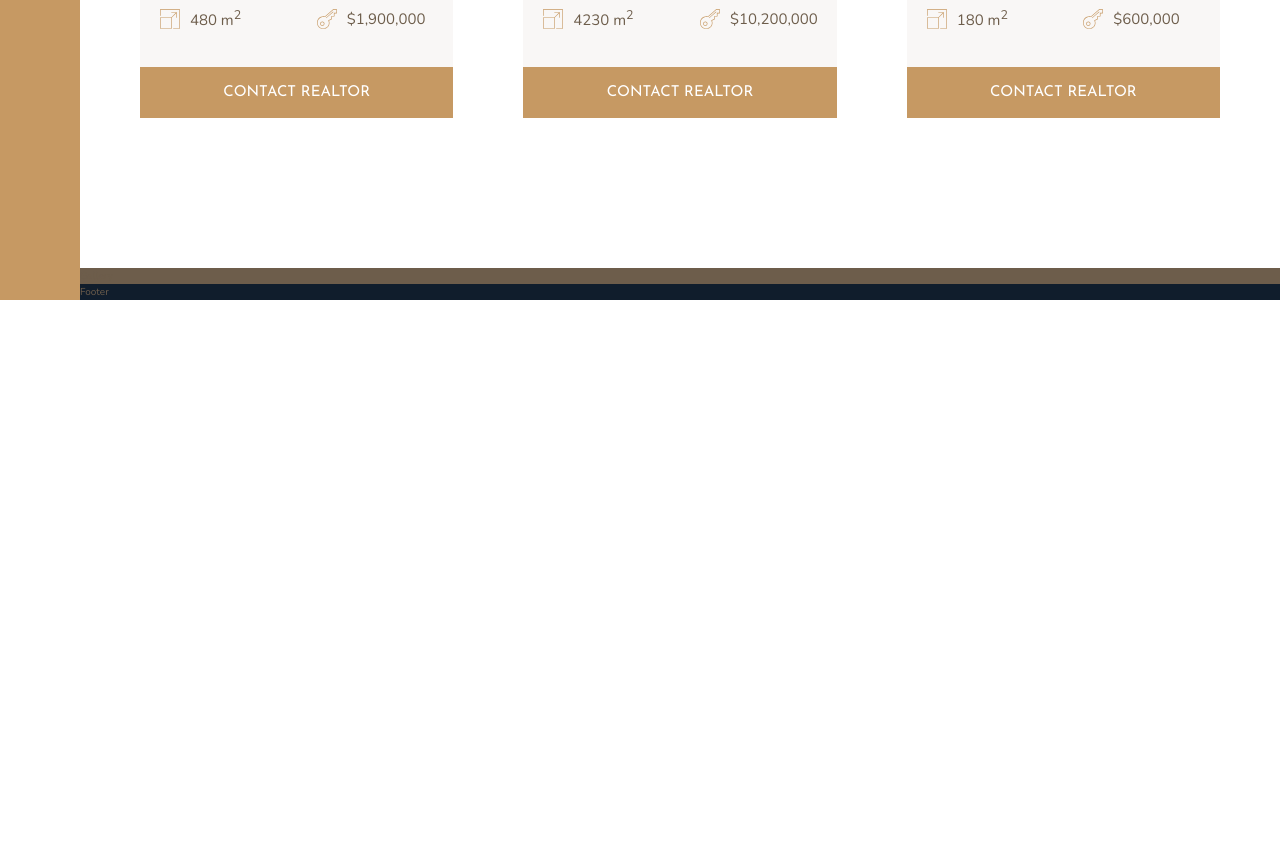
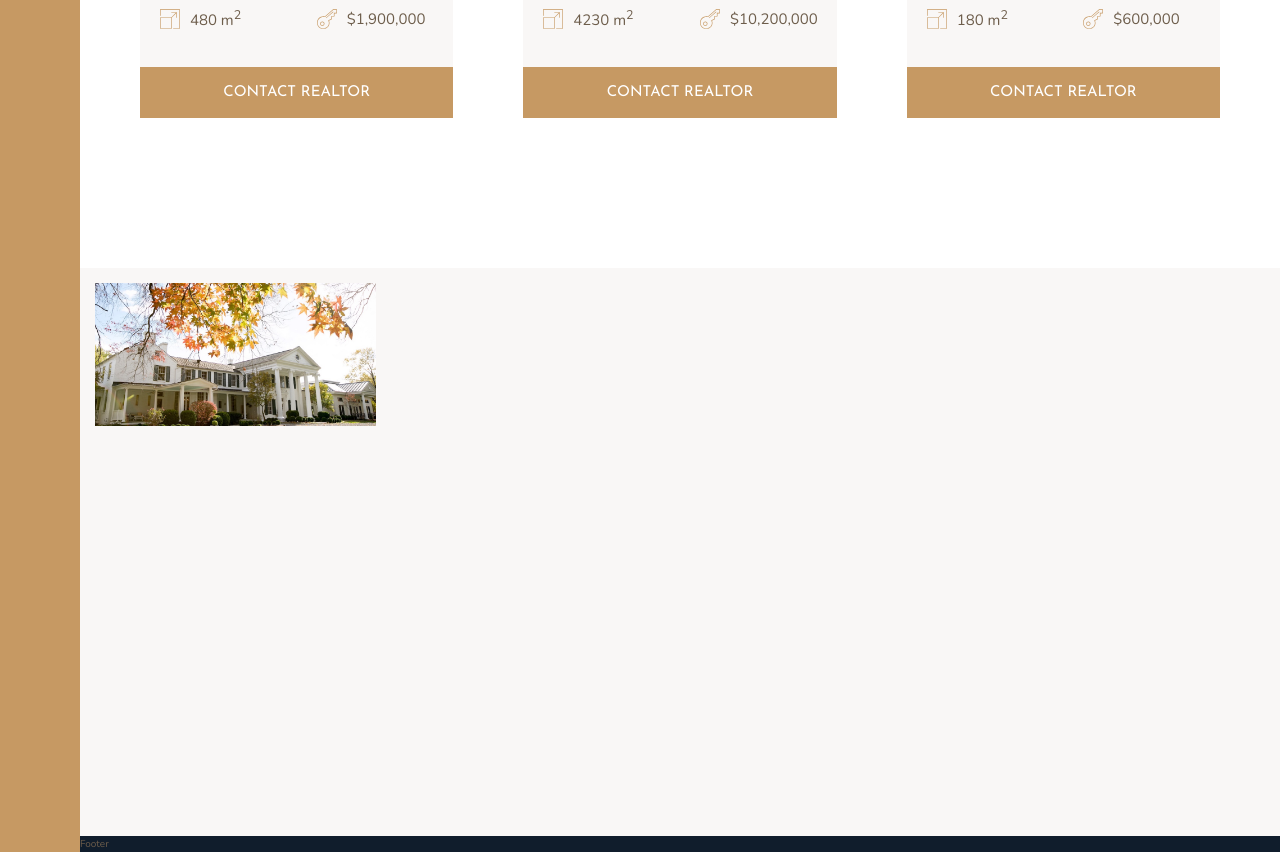
Before and after one commit to AlexRFarnes/nexter-project, a website: page index.html in a window 1280 px wide. Shown: the part 2804-3656 px from the top of the page. Before the commit the page ends 3104 px from the top, so only its background shows below. Drawn offline with nearby package versions, Linux system fonts and the light colour scheme.

Commit message:
gallery section setup

```diff
--- a/index.html
+++ b/index.html
@@ -309,7 +309,11 @@
       </div>
     </section>
 
-    <section class="gallery">Gallery</section>
+    <section class="gallery">
+      <figure class="gallery__item gallery__item--1">
+        <img src="img/gal-1.jpeg" alt="Gallery image 1" class="gallery__img" />
+      </figure>
+    </section>
 
     <footer class="footer">Footer</footer>
   </body>
--- a/sass/_gallery.scss
+++ b/sass/_gallery.scss
@@ -1,4 +1,25 @@
 .gallery {
-  background-color: $color-grey-dark-2;
+  background-color: $color-grey-light-1;
   grid-column: full-start / full-end;
+
+  display: grid;
+  grid-template-columns: repeat(8, 1fr);
+  grid-template-rows: repeat(7, 5vw);
+  gap: 1.5rem;
+  padding: 1.5rem;
+
+  &__item {
+    &--1 {
+      grid-row: 1 / span 2;
+      grid-column: 1 / span 2;
+    }
+  }
+
+  &__img {
+    width: 100%;
+    height: 100%;
+    object-fit: cover;
+    display: block;
+    object-position: center;
+  }
 }
```
Also changed, not shown: css/style.css.
